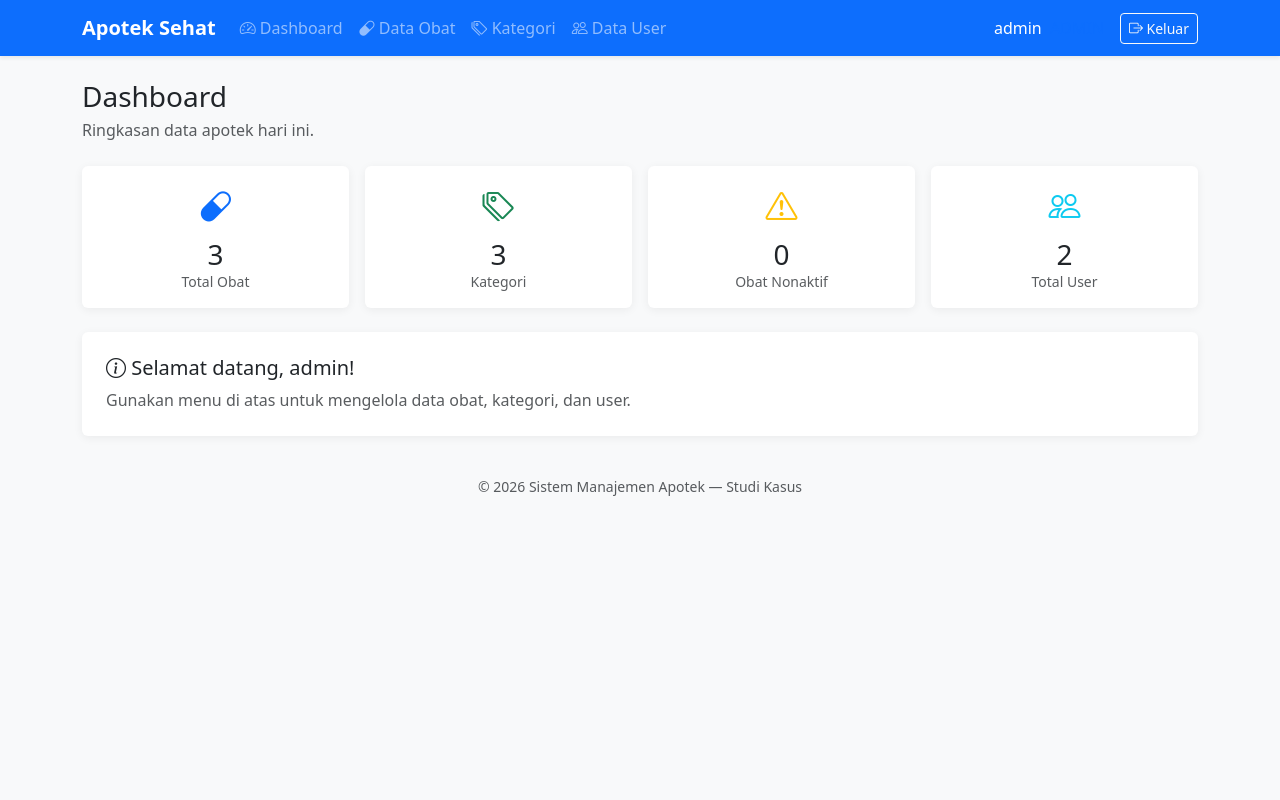
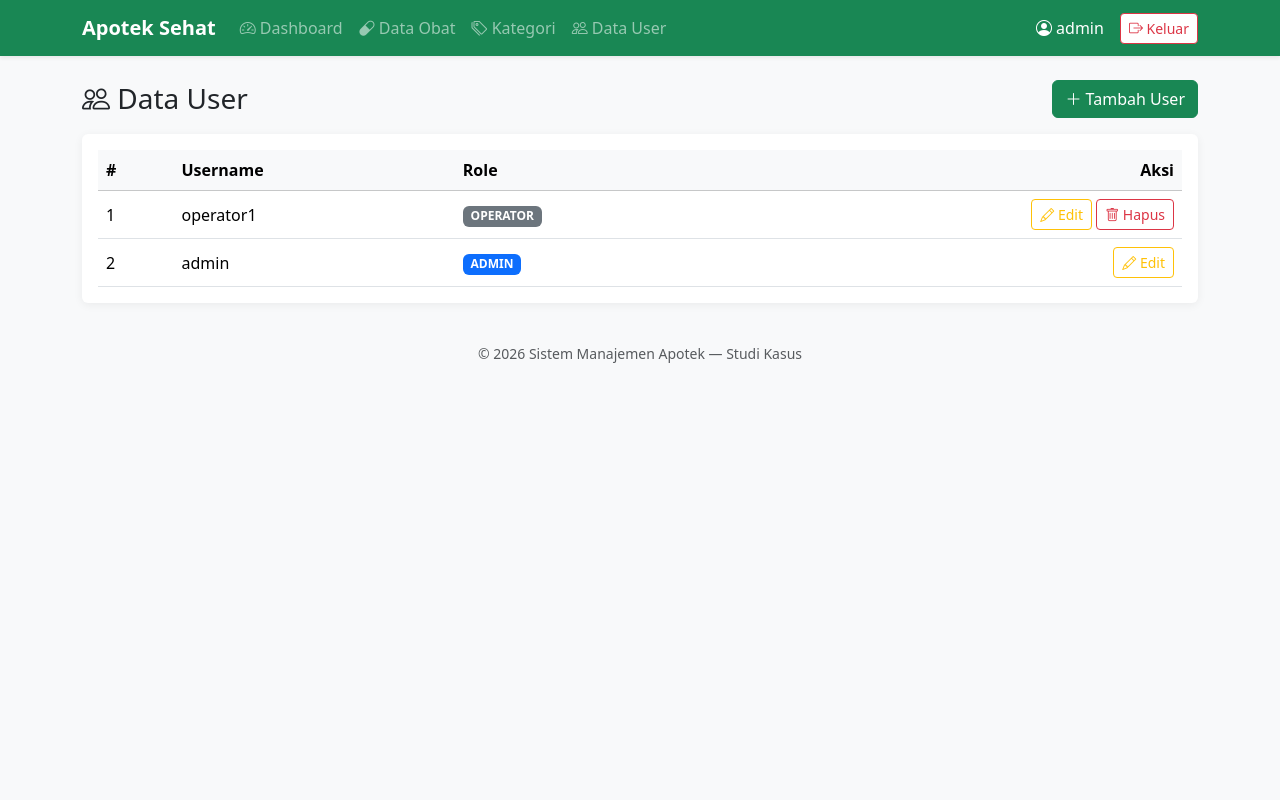
Before and after one commit to muhammadashari-29/apotek, a PHP site: page /user/index.php in a window 1280 px wide. Run offline with PHP 8.4, Linux system fonts and the light colour scheme; a user stored in the database is signed in; data comes from the database, SQL or seed files in the repository.

Commit message:
Memperbaiki dan mengubah warna pada header dan style css, menambah halaman user

```diff
--- a/assets/style.css
+++ b/assets/style.css
@@ -1,7 +1,12 @@
-:root {
-	--bs-primary: #198754;
-	--bs-primary rgb: 25, 135, 84;
+.btn-primary {
+    --bs-btn-bg: #198754;
+    --bs-btn-border-color: #198754;
+    --bs-btn-hover-bg: #157347;
+    --bs-btn-hover-border-color: #146c43;
+    --bs-btn-active-bg: #146c43;
+    --bs-btn-active-border-color: #13653f;
 }
+
 body {
 	min-height: 100vh;
 }
@@ -26,3 +31,7 @@ body {
 .badge-status-nonaktif {
 	background-color: #6c757d;
 }
+
+.btn-outline-danger {
+	background-color: #fff;
+}
--- a/includes/header.php
+++ b/includes/header.php
@@ -11,7 +11,7 @@
 <body class="bg-light">
 
 <?php if (isset($_SESSION['user_id'])): ?>
-<nav class="navbar navbar-expand-lg navbar-dark bg-primary shadow-sm">
+<nav class="navbar navbar-expand-lg navbar-dark bg-success shadow-sm">
 	<div class="container">
 		<a class="navbar-brand fw-bold" href="/index.php">
 			<i class="bi bi-capsule-fill"></i> Apotek Sehat
@@ -37,11 +37,10 @@
 				<?php endif; ?>
 			</ul>
 			<span class="navbar-text text-white me-3">
-				<i class=bi "bi-person-circle"></i>
+				<i class="bi bi-person-circle"></i>
 				<?= htmlspecialchars($_SESSION['username']) ?>
-				<span class="badge-bg-light text-primary text-uppercase ms-1"><?= htmlspecialchars($_SESSION['role']) ?></span>
 			</span>
-			<a href="/auth/logout.php" class="btn btn-outline-light btn-sm">
+			<a href="/auth/logout.php" class="btn btn-outline-danger btn-sm">
 				<i class="bi bi-box-arrow-right"></i> Keluar
 			</a>
 		</div>
--- /dev/null
+++ b/user/index.php
@@ -0,0 +1,74 @@
+<?php
+require_once __DIR__ . '/../includes/auth.php';
+require_once __DIR__ . '/../config/koneksi.php';
+cekLogin();
+cekAdmin();
+
+$users = $pdo->query("SELECT id, username, role FROM user ORDER BY id DESC")->fetchAll();
+
+$pageTitle = 'Data User - Sistem Apotek';
+require_once __DIR__ . '/../includes/header.php';
+?>
+
+<div class="d-flex justify-content-between align-items-center mb-3">
+	<h3 class="mb-0"><i class="bi bi-people"></i> Data User</h3>
+	<a href="tambah.php" class="btn btn-primary">
+		<i class="bi bi-plus-lg"></i> Tambah User
+	</a>
+</div>
+
+<?php if (isset($_GET['msg'])): ?>
+	<div class="alert alert-success alert-dismissible fade show">
+		<?= htmlspecialchars($_GET['msg']) ?>
+		<button type="button" class="btn-close" data-bs-dismiss="alert"></button>
+	</div>
+<?php endif; ?>
+<?php if (isset($_GET['error'])): ?>
+	<div class="alert alert-danger alert-dismissible fade show">
+		<?= htmlspecialchars($_GET['error']) ?>
+		<button type="button" class="btn-close" data-bs-dismiss="alert"></button>
+	</div>
+<?php endif; ?>
+
+<div class="card p-3">
+	<div class="table-responsive">
+		<table class="table table-hover align-middle mb-0">
+			<thead class="table-light">
+				<tr>
+					<th>#</th>
+					<th>Username</th>
+					<th>Role</th>
+					<th class="text-end">Aksi</th>
+				</tr>
+			</thead>
+			<tbody>
+				<?php if (empty($users)): ?>
+					<tr><td colspan="4" class="text-center text-muted py-4">Belum ada data user.</td></tr>
+				<?php else: foreach ($users as $i => $u): ?>
+					<tr>
+						<td><?= $i + 1 ?></td>
+						<td><?= htmlspecialchars($u['username']) ?></td>
+						<td>
+							<span class="badge <?= $u['role'] === 'admin' ? 'bg-primary' : 'bg-secondary' ?> text-uppercase">
+								<?= htmlspecialchars($u['role']) ?>
+							</span>
+						</td>
+						<td class="text-end">
+							<a href="edit.php?id=<?= $u['id']?>" class="btn btn-sm btn-outline-warning">
+								<i class="bi bi-pencil"></i> Edit
+							</a>
+							<?php if ($u['id'] != $_SESSION['user_id']): ?>
+							<a href="hapus.php?id=<?= $u['id'] ?>" class="btn btn-sm btn-outline-danger"
+								onclick="return confirm('Yakin ingin menghapus user ini?');">
+									<i class="bi bi-trash"></i> Hapus
+							</a>
+							<?php endif; ?>
+						</td>
+					</tr>
+				<?php endforeach; endif; ?>
+			</tbody>
+		</table>
+	</div>
+	</div>
+
+	<?php require_once __DIR__ . '/../includes/footer.php'; ?>
```
